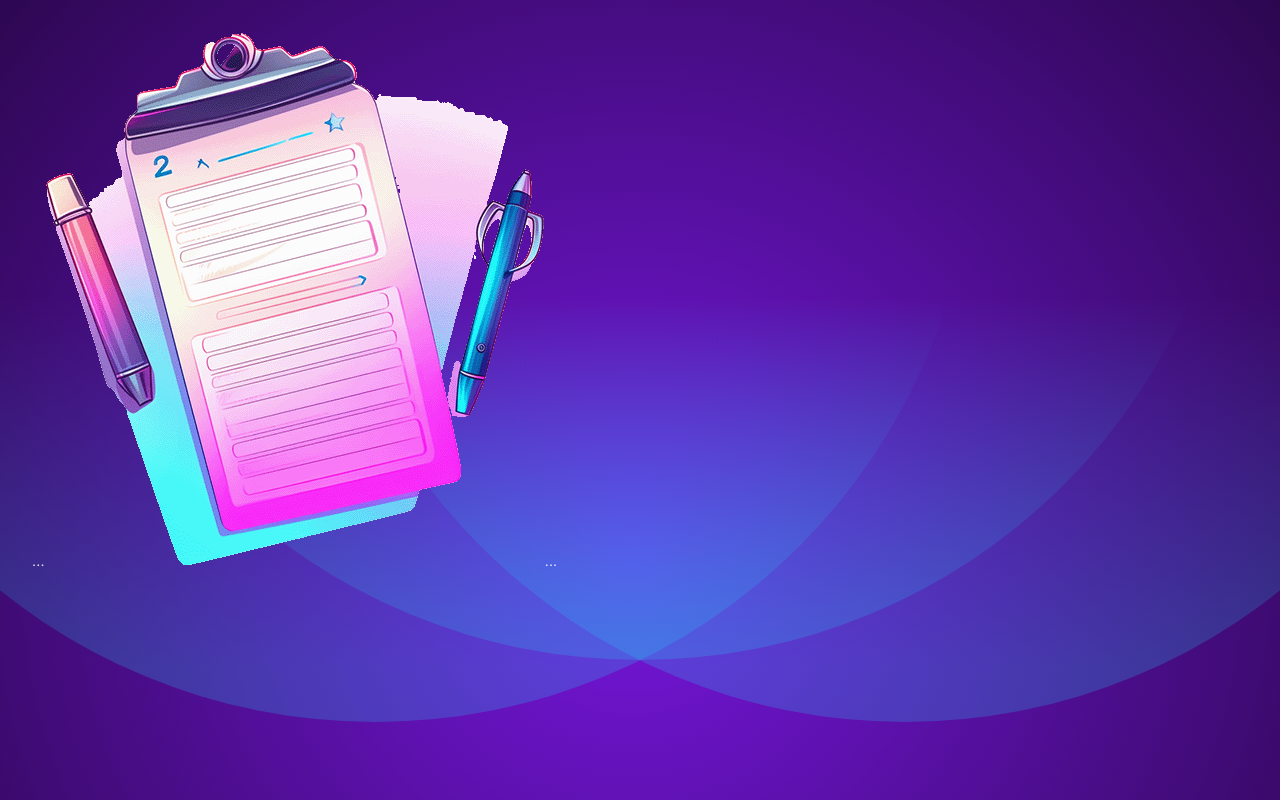
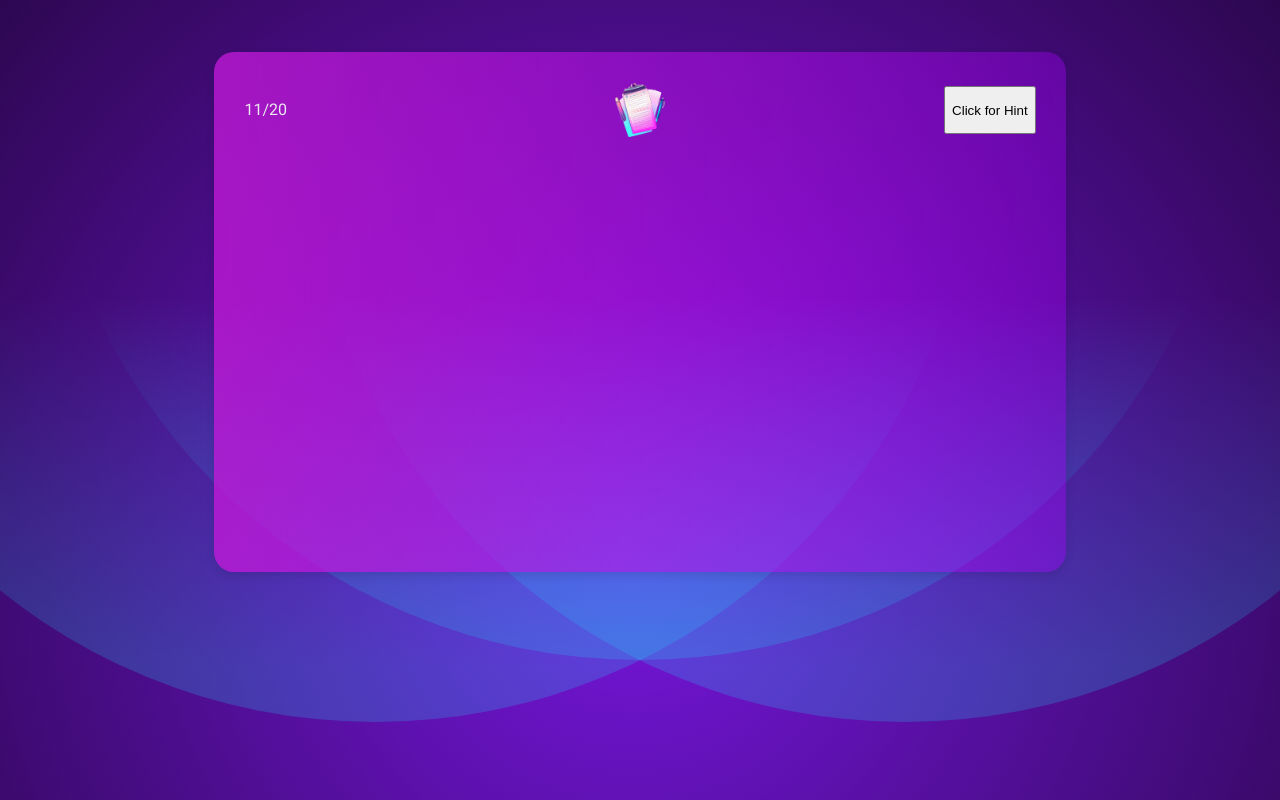
Before and after one commit to AaradhyaGitHub/ReactQuizApp, a React (Vite) app: page / in a window 1280 px wide. Built offline with nearby package versions, Linux system fonts and the light colour scheme.

Commit message:
Added Styled components for header

```diff
--- a/package.json
+++ b/package.json
@@ -11,7 +11,8 @@
   },
   "dependencies": {
     "react": "^19.0.0",
-    "react-dom": "^19.0.0"
+    "react-dom": "^19.0.0",
+    "styled-components": "^6.1.14"
   },
   "devDependencies": {
     "@types/react": "^18.2.15",
--- a/src/components/Dash.jsx
+++ b/src/components/Dash.jsx
@@ -1,12 +1,43 @@
 import Header from "./header/Header.jsx";
 import Timer from "./Timer.jsx";
 import QnA from "./Qna.jsx";
+import styled from "styled-components";
+
+
+const DashSection = styled.section`
+  gap: 20px;
+  display: flex;
+  justify-content: space-between; /* Space between the two panels */
+  height: 65vh;
+  width: 70%;
+  background: linear-gradient(to right, #c21ad8c6, #aa00ff5c);
+  border-radius: 20px; /* Smooth rounded corners */
+  box-shadow: 0 4px 10px rgba(0, 0, 0, 0.1); /* Subtle shadow for depth */
+  padding: 20px; /* Add spacing inside */
+  margin: 20px auto; /* Center horizontally with margin */
+
+  h1 {
+    font-weight: bold;
+    font-size: 25px; /* Adjust font size */
+    color: #000000; /* Text color */
+    text-align: left; /* Center the heading */
+    margin-bottom: 10px; /* Space below the heading */
+  }
+
+  hr {
+    border: none; /* Remove default border style */
+    height: 2px; /* Thickness of the line */
+    background-color: #0000007c; /* Line color */
+    margin-bottom: 10px; /* Center the line horizontally */
+  }
+`;
+
 export default function Dash() {
   return (
-    <>
+    <DashSection>
       <Header />
       <Timer />
       <QnA />
-    </>
+    </DashSection>
   );
 }
--- a/src/components/header/Count.jsx
+++ b/src/components/header/Count.jsx
@@ -1,7 +1,9 @@
 export default function Count(){
     return(
         <>
-        ...
+        <p>
+            11/20
+        </p>
         </>
     )
 }
--- a/src/components/header/Header.jsx
+++ b/src/components/header/Header.jsx
@@ -1,12 +1,42 @@
-import Count from "./Count.jsx"
-import Hint from "./Hint.jsx"
-import header_logo from "../../assets/quiz-logo.png"
-export default function Header(){
+import styled from "styled-components";
+import Count from "./Count.jsx";
+import Hint from "./Hint.jsx";
+import header_logo from "../../assets/quiz-logo.png";
+
+// Styled Components
+const HeaderContainer = styled.header`
+    width: 100%;
+    padding: 10px;
+`;
+
+const TopSection = styled.div`
+    display: flex;
+    justify-content: space-between;
+    align-items: center;
+    position: relative; /* Needed for absolute centering of the logo */
+    width: 100%;
+`;
+
+const Logo = styled.img`
+    width: 50px;
+    height: auto;
+    position: absolute;
+    left: 50%;
+    transform: translateX(-50%); /* Centers it horizontally */
+`;
+
+
+
+export default function Header() {
     return (
-        <>
-            <Count />
-            <img src = {header_logo} alt = "champion cup logo" />
-            <Hint />
-        </>
-    )
+        <HeaderContainer>
+            <TopSection>
+                <Count />
+
+                <Logo src={header_logo} alt="champion cup logo" />
+
+                <Hint />
+            </TopSection>
+        </HeaderContainer>
+    );
 }
--- a/src/components/header/Hint.jsx
+++ b/src/components/header/Hint.jsx
@@ -1,7 +1,11 @@
-export default function Hint(){
-    return(
-        <>
-            ...
-        </>
-    )
+export default function Hint() {
+  return (
+    <>
+      <div>
+        <button>
+            <p>Click for Hint</p>
+        </button>
+      </div>
+    </>
+  );
 }
--- a/src/index.css
+++ b/src/index.css
@@ -1,11 +1,11 @@
-@import url('https://fonts.googleapis.com/css2?family=Roboto+Condensed:wght@400;700&family=Roboto:wght@400;700&display=swap');
+@import url("https://fonts.googleapis.com/css2?family=Roboto+Condensed:wght@400;700&family=Roboto:wght@400;700&display=swap");
 
 * {
   box-sizing: border-box;
 }
 
 html {
-  font-family: 'Roboto', sans-serif;
+  font-family: "Roboto", sans-serif;
   line-height: 1.5;
 
   color: #ebe7ef;
@@ -30,19 +30,9 @@ body {
   background-position: center;
 }
 
-header {
-  margin: 2rem 0;
-  text-align: center;
-}
-
-header img {
-  width: 3rem;
-  height: 3rem;
-  filter: drop-shadow(0 0 4px rgba(0, 0, 0, 0.6));
-}
 
 header h1 {
-  font-family: 'Roboto Condensed', sans-serif;
+  font-family: "Roboto Condensed", sans-serif;
   font-weight: bold;
   font-size: 2.5rem;
   letter-spacing: 0.6rem;
@@ -57,7 +47,7 @@ header h1 {
   max-width: 40rem;
   margin: 2rem auto;
   font-size: 0.8rem;
-  font-family: 'Roboto Condensed', sans-serif;
+  font-family: "Roboto Condensed", sans-serif;
   text-align: center;
 }
 
@@ -90,7 +80,7 @@ header h1 {
 }
 
 #question-overview {
-  font-family: 'Roboto Condensed', sans-serif;
+  font-family: "Roboto Condensed", sans-serif;
   font-size: 0.8rem;
   color: #9082a3;
   margin: 0;
@@ -128,7 +118,7 @@ header h1 {
 }
 
 #question h2 {
-  font-family: 'Roboto', sans-serif;
+  font-family: "Roboto", sans-serif;
   font-size: 1.5rem;
   font-weight: normal;
   margin: 0.5rem 0 2.5rem 0;
@@ -153,7 +143,7 @@ header h1 {
 .answer button {
   display: inline-block;
   width: 100%;
-  font-family: 'Roboto Condensed', sans-serif;
+  font-family: "Roboto Condensed", sans-serif;
   font-size: 0.9rem;
   padding: 1rem 2rem;
   border: none;
@@ -195,7 +185,7 @@ header h1 {
 }
 
 #skip-action button {
-  font-family: 'Roboto Condensed', sans-serif;
+  font-family: "Roboto Condensed", sans-serif;
   font-size: 1rem;
   border: none;
   background: transparent;
@@ -233,7 +223,7 @@ header h1 {
 }
 
 #summary h2 {
-  font-family: 'Roboto', sans-serif;
+  font-family: "Roboto", sans-serif;
   font-size: 3rem;
   text-align: center;
   margin: 0;
@@ -253,7 +243,7 @@ header h1 {
 }
 
 #summary h3 {
-  font-family: 'Roboto Condensed', sans-serif;
+  font-family: "Roboto Condensed", sans-serif;
   font-size: 1rem;
   margin: 0 auto;
   display: flex;
@@ -274,7 +264,7 @@ header h1 {
 
 #summary .user-answer {
   margin: 0.25rem 0;
-  font-family: 'Roboto Condensed', sans-serif;
+  font-family: "Roboto Condensed", sans-serif;
   font-weight: bold;
   color: #251e2f;
 }
@@ -309,13 +299,13 @@ header h1 {
 }
 
 #summary-stats .number {
-  font-family: 'Roboto Condensed', sans-serif;
+  font-family: "Roboto Condensed", sans-serif;
   font-size: 3rem;
   color: #594276;
 }
 
 #summary-stats .text {
-  font-family: 'Roboto Condensed', sans-serif;
+  font-family: "Roboto Condensed", sans-serif;
   text-transform: uppercase;
   font-size: 0.8rem;
   color: #30273a;
```
Also changed, not shown: 1 other file (tests, documents, lock files or other folders).
